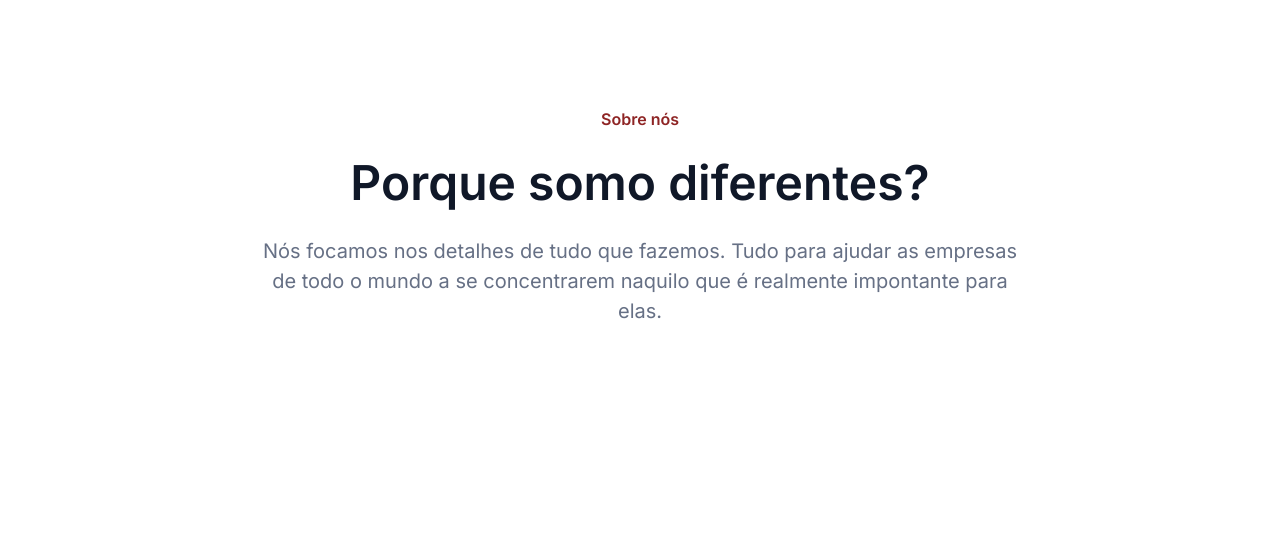
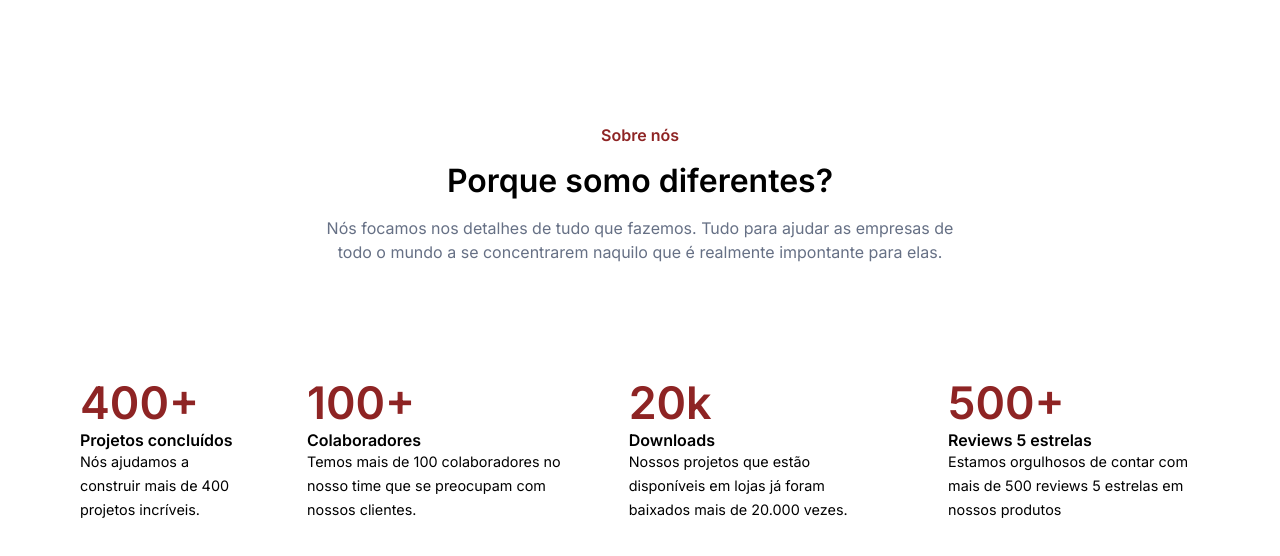
Before and after one commit to paulorag/OptimusTech, a plain HTML site: page index.html in a window 1280 px wide. Shown: the part 62-618 px from the top of the page. Drawn offline with Linux system fonts and the light colour scheme.

Commit message:
adicionando seção de métricas com estilo e atualizando estilos da área do cabeçalho

```diff
--- /dev/null
+++ b/assets/css/cabecalho.css
@@ -0,0 +1,30 @@
+:root {
+    --text-color: #667085;
+    --main-color: #8E2424;
+}
+
+.about-us {
+    padding: 7rem 0;
+    display: flex;
+    flex-direction: column;
+    align-items: center;
+    gap: 1rem;
+}
+
+.about-us span {
+    color: var(--main-color);
+    font-weight: 600;
+}
+
+.about-us h1 {
+    font-size: 2em;
+    font-weight: 600;
+}
+
+.about-us p {
+    color: var(--text-color);
+    max-width: 50%;
+    font-weight: 400;
+    text-align: center;
+    line-height: 1.5rem;
+}
--- /dev/null
+++ b/assets/css/metricas.css
@@ -0,0 +1,23 @@
+.metricas {
+    display: flex;
+    justify-content: center;
+    padding: 0 5rem 6rem 5rem;
+    gap: 4rem;
+}
+
+.metricas h1 {
+    color: #8E2424;
+    font-weight: 600;
+    font-size: 2.8rem;
+}
+
+.metricas span {
+    font-weight: 600;
+    font-size: 1rem;
+}
+
+.metricas p {
+    font-weight: 400;
+    font-size: .9rem;
+    line-height: 1.5rem;
+}
--- a/css/cabecalho.css
+++ /dev/null
@@ -1,41 +0,0 @@
-:root {
-    --text-color: #667085;
-    --main-color: #8E2424;
-}
-
-main {
-    display: flex;
-    flex-direction: column-reverse;
-    justify-content: space-around;
-    align-items: center;
-    padding: 96px 0;
-}
-
-.cabecalho {
-    display: flex;
-    flex-direction: column;
-    width: 60%;
-}
-
-span {
-    color: var(--main-color);
-    font-size: 1em;
-    font-weight: 600;
-    text-align: center;
-}
-
-h1 {
-    color: #101828;
-    font-size: 3em;
-    font-weight: 600;
-    margin: 24px 0;
-    text-align: center;
-}
-
-p {
-    color: var(--text-color);
-    font-size: 1.25em;
-    font-weight: 400;
-    line-height: 30px;
-    text-align: center;
-}
--- a/index.html
+++ b/index.html
@@ -8,9 +8,10 @@
     <link rel="preconnect" href="https://fonts.googleapis.com">
     <link rel="preconnect" href="https://fonts.gstatic.com" crossorigin>
     <link href="https://fonts.googleapis.com/css2?family=Inter:wght@300;400;500;600&display=swap" rel="stylesheet">
-    <link rel="stylesheet" href="css/style.css">
-    <link rel="stylesheet" href="css/navBar.css">
-    <link rel="stylesheet" href="css/cabecalho.css">
+    <link rel="stylesheet" href="assets/css/style.css">
+    <link rel="stylesheet" href="assets/css/navBar.css">
+    <link rel="stylesheet" href="assets/css/cabecalho.css">
+    <link rel="stylesheet" href="assets/css/metricas.css">
     <title>OptimusTech | Home</title>
 </head>
 <body>
@@ -28,11 +29,33 @@
         </div>
     </nav>
     <main>
-        <div class="cabecalho">
+        <div class="about-us">
             <span>Sobre nós</span>
             <h1>Porque somo diferentes?</h1>
             <p>Nós focamos nos detalhes de tudo que fazemos. Tudo para ajudar as empresas de todo o mundo a se concentrarem naquilo que é realmente impontante para elas.</p>
         </div>
+        <section class="metricas">
+            <div>
+                <h1>400+</h1>
+                <span>Projetos concluídos</span>
+                <p>Nós ajudamos a construir mais de 400 projetos incríveis.</p>
+            </div>
+            <div>
+                <h1>100+</h1>
+                <span>Colaboradores</span>
+                <p>Temos mais de 100 colaboradores no nosso time que se preocupam com nossos clientes.</p>
+            </div>
+            <div>
+                <h1>20k</h1>
+                <span>Downloads</span>
+                <p>Nossos projetos que estão disponíveis em lojas já foram baixados mais de 20.000 vezes.</p>
+            </div>
+            <div>
+                <h1>500+</h1>
+                <span>Reviews 5 estrelas</span>
+                <p>Estamos orgulhosos de contar com mais de 500 reviews 5 estrelas em nossos produtos</p>
+            </div>
+        </section>
     </main>
     <footer>
 
```
Also changed, not shown: assets/css/navBar.css (renamed from css/navBar.css), assets/css/style.css (renamed from css/style.css).
